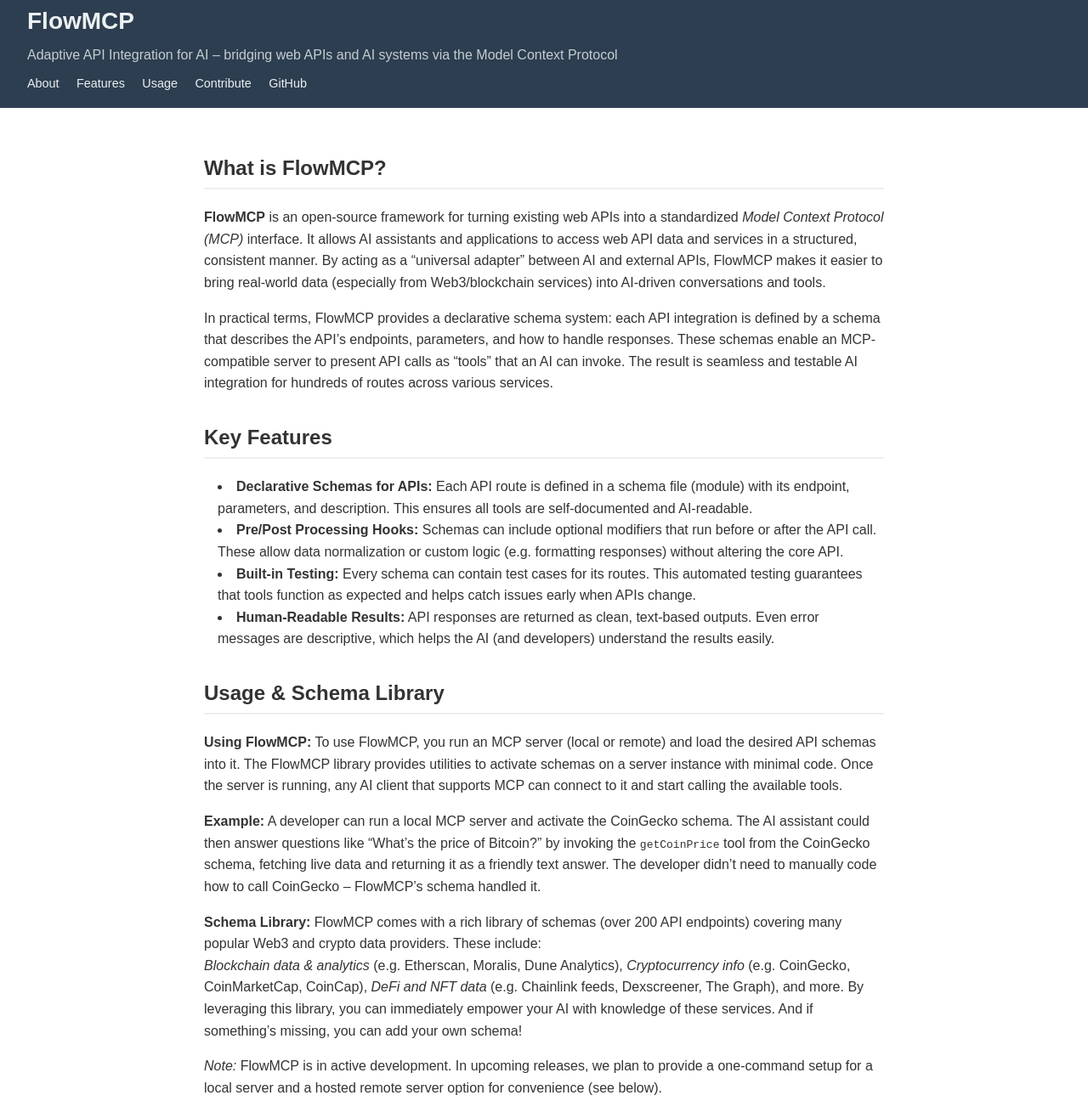
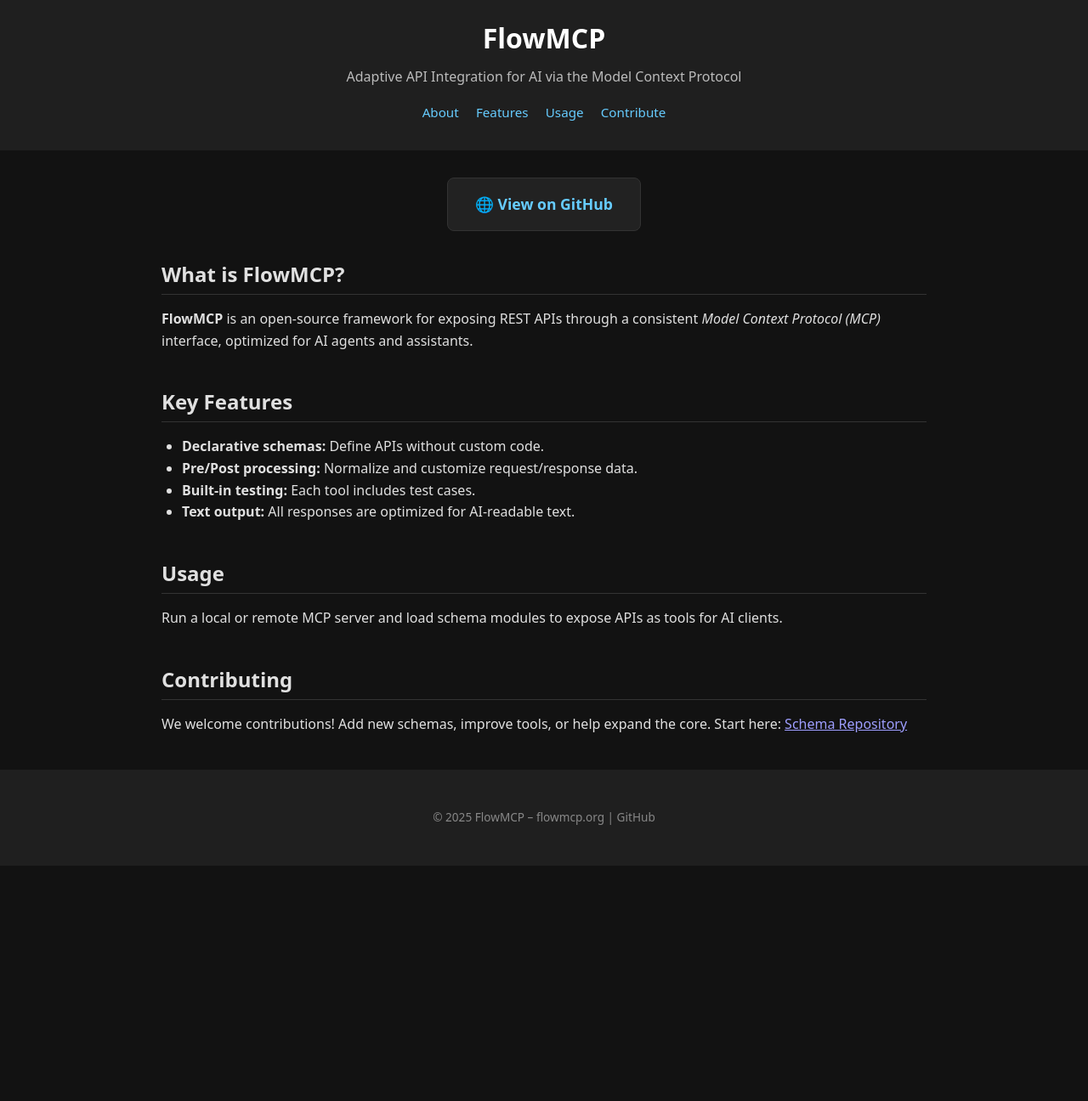
Before and after one commit to FlowMCP/www-flowmcp-org, a plain HTML site: page index.html in a window 1280 px wide. Shown: the part 13-1309 px from the top of the page at 85% size. After the commit the page ends 1032 px from the top, so only its background shows below. Drawn offline with Linux system fonts and the light colour scheme.

Commit message:
hello world!

```diff
--- a/index.html
+++ b/index.html
@@ -5,74 +5,178 @@
   <meta name="viewport" content="width=device-width, initial-scale=1.0" />
   <title>FlowMCP – Adaptive API Integration for AI</title>
   <style>
-    body { font-family: Arial, sans-serif; margin: 0; padding: 0; line-height: 1.6; color: #333; }
-    header { background: #2c3e50; color: #ecf0f1; padding: 1rem 2rem; }
-    header h1 { margin: 0; font-size: 1.75rem; }
-    header p { margin: 0.25rem 0 0; font-size: 1rem; opacity: 0.8; }
-    nav { margin-top: 0.5rem; }
-    nav a { color: #ecf0f1; text-decoration: none; margin-right: 1rem; font-size: 0.9rem; }
-    nav a:hover { text-decoration: underline; }
-    main { padding: 2rem; max-width: 800px; margin: 0 auto; }
-    section { margin-bottom: 2rem; }
-    section h2 { border-bottom: 2px solid #eee; padding-bottom: 0.25rem; }
-    ul { list-style: disc inside; margin: 0.5rem 0 1rem 0; padding-left: 1rem; }
-    footer { background: #f4f4f4; text-align: center; padding: 1rem; font-size: 0.9rem; color: #555; }
-    footer a { color: #555; text-decoration: none; }
+    :root {
+      color-scheme: dark;
+    }
+
+    body {
+      margin: 0;
+      padding: 0;
+      font-family: system-ui, sans-serif;
+      background-color: #121212;
+      color: #e0e0e0;
+      line-height: 1.6;
+    }
+
+    header {
+      background: #1f1f1f;
+      padding: 2rem 1rem;
+      text-align: center;
+    }
+
+    header h1 {
+      margin: 0;
+      font-size: 2rem;
+      color: #ffffff;
+    }
+
+    header p {
+      margin: 0.5rem 0 0;
+      color: #bbbbbb;
+      font-size: 1rem;
+    }
+
+    nav {
+      margin-top: 1rem;
+    }
+
+    nav a {
+      margin: 0 0.5rem;
+      text-decoration: none;
+      color: #66ccff;
+      font-size: 0.95rem;
+    }
+
+    nav a:hover {
+      text-decoration: underline;
+    }
+
+    main {
+      max-width: 900px;
+      margin: 2rem auto;
+      padding: 0 1rem;
+    }
+
+    section {
+      margin-bottom: 2.5rem;
+    }
+
+    section h2 {
+      font-size: 1.5rem;
+      margin-bottom: 0.5rem;
+      border-bottom: 1px solid #333;
+      padding-bottom: 0.25rem;
+    }
+
+    ul {
+      padding-left: 1.5rem;
+    }
+
+    code {
+      background-color: #1e1e1e;
+      padding: 0.2rem 0.4rem;
+      border-radius: 4px;
+      color: #ffcc66;
+    }
+
+    footer {
+      text-align: center;
+      padding: 2rem 1rem;
+      background: #1f1f1f;
+      font-size: 0.85rem;
+      color: #888;
+    }
+
+    footer a {
+      color: #888;
+      text-decoration: none;
+    }
+
+    footer a:hover {
+      text-decoration: underline;
+    }
+
+    /* Central GitHub Button */
+    .github-link {
+      display: flex;
+      justify-content: center;
+      margin: 2rem 0;
+    }
+
+    .github-link a {
+      background-color: #222;
+      color: #66ccff;
+      text-decoration: none;
+      font-weight: bold;
+      padding: 1rem 2rem;
+      border-radius: 8px;
+      font-size: 1.1rem;
+      border: 1px solid #333;
+      transition: background 0.3s, transform 0.2s;
+    }
+
+    .github-link a:hover {
+      background-color: #333;
+      transform: scale(1.03);
+    }
+
+    @media (max-width: 600px) {
+      header h1 {
+        font-size: 1.5rem;
+      }
+      .github-link a {
+        padding: 0.8rem 1.5rem;
+        font-size: 1rem;
+      }
+    }
   </style>
 </head>
 <body>
 
   <header>
     <h1>FlowMCP</h1>
-  <p>Adaptive API Integration for AI – bridging web APIs and AI systems via the Model Context Protocol</p>
+    <p>Adaptive API Integration for AI via the Model Context Protocol</p>
     <nav>
       <a href="#about">About</a>
       <a href="#features">Features</a>
       <a href="#usage">Usage</a>
       <a href="#contribute">Contribute</a>
-    <a href="https://github.com/flowmcp/flowmcp" target="_blank">GitHub</a>
     </nav>
   </header>
 
   <main>
-  <!-- About Section -->
+    <div class="github-link">
+      <a href="https://github.com/flowmcp/flowmcp" target="_blank">🌐 View on GitHub</a>
+    </div>
+
     <section id="about">
       <h2>What is FlowMCP?</h2>
-    <p><strong>FlowMCP</strong> is an open-source framework for turning existing web APIs into a standardized <em>Model Context Protocol (MCP)</em> interface. It allows AI assistants and applications to access web API data and services in a structured, consistent manner. By acting as a <q>universal adapter</q> between AI and external APIs, FlowMCP makes it easier to bring real-world data (especially from Web3/blockchain services) into AI-driven conversations and tools.</p>
-    <p>In practical terms, FlowMCP provides a declarative schema system: each API integration is defined by a schema that describes the API’s endpoints, parameters, and how to handle responses. These schemas enable an MCP-compatible server to present API calls as “tools” that an AI can invoke. The result is seamless and testable AI integration for hundreds of routes across various services.</p>
+      <p><strong>FlowMCP</strong> is an open-source framework for exposing REST APIs through a consistent <em>Model Context Protocol (MCP)</em> interface, optimized for AI agents and assistants.</p>
     </section>
 
-  <!-- Features Section -->
     <section id="features">
       <h2>Key Features</h2>
       <ul>
-      <li><strong>Declarative Schemas for APIs:</strong> Each API route is defined in a schema file (module) with its endpoint, parameters, and description. This ensures all tools are self-documented and AI-readable.</li>
-      <li><strong>Pre/Post Processing Hooks:</strong> Schemas can include optional modifiers that run before or after the API call. These allow data normalization or custom logic (e.g. formatting responses) without altering the core API.</li>
-      <li><strong>Built-in Testing:</strong> Every schema can contain test cases for its routes. This automated testing guarantees that tools function as expected and helps catch issues early when APIs change.</li>
-      <li><strong>Human-Readable Results:</strong> API responses are returned as clean, text-based outputs. Even error messages are descriptive, which helps the AI (and developers) understand the results easily.</li>
+        <li><strong>Declarative schemas:</strong> Define APIs without custom code.</li>
+        <li><strong>Pre/Post processing:</strong> Normalize and customize request/response data.</li>
+        <li><strong>Built-in testing:</strong> Each tool includes test cases.</li>
+        <li><strong>Text output:</strong> All responses are optimized for AI-readable text.</li>
       </ul>
     </section>
 
-  <!-- Usage/Schema Library Section -->
     <section id="usage">
-    <h2>Usage &amp; Schema Library</h2>
-    <p><strong>Using FlowMCP:</strong> To use FlowMCP, you run an MCP server (local or remote) and load the desired API schemas into it. The FlowMCP library provides utilities to activate schemas on a server instance with minimal code. Once the server is running, any AI client that supports MCP can connect to it and start calling the available tools.</p>
-    <p><strong>Example:</strong> A developer can run a local MCP server and activate the CoinGecko schema. The AI assistant could then answer questions like “What’s the price of Bitcoin?” by invoking the <code>getCoinPrice</code> tool from the CoinGecko schema, fetching live data and returning it as a friendly text answer. The developer didn’t need to manually code how to call CoinGecko – FlowMCP’s schema handled it.</p>
-    <p><strong>Schema Library:</strong> FlowMCP comes with a rich library of schemas (over 200 API endpoints) covering many popular Web3 and crypto data providers. These include:<br>
-      <em>Blockchain data &amp; analytics</em> (e.g. Etherscan, Moralis, Dune Analytics), <em>Cryptocurrency info</em> (e.g. CoinGecko, CoinMarketCap, CoinCap), <em>DeFi and NFT data</em> (e.g. Chainlink feeds, Dexscreener, The Graph), and more. By leveraging this library, you can immediately empower your AI with knowledge of these services. And if something’s missing, you can add your own schema!</p>
-    <p><em>Note:</em> FlowMCP is in active development. In upcoming releases, we plan to provide a one-command setup for a local server and a hosted remote server option for convenience (see below).</p>
+      <h2>Usage</h2>
+      <p>Run a local or remote MCP server and load schema modules to expose APIs as tools for AI clients.</p>
     </section>
 
-  <!-- Contribute/Future Section -->
     <section id="contribute">
-    <h2>Contributing &amp; Future Plans</h2>
-    <p><strong>Contributing:</strong> We welcome contributions from developers and enthusiasts. If you have an idea for a new schema or improvement, please visit our GitHub repositories. You can fork the <a href="https://github.com/flowmcp/flowmcp-schemas" target="_blank">FlowMCP-schemas</a> repo to add new API schemas – just drop in a new <code>.mjs</code> file for your provider and submit a pull request. For changes to the core framework or for reporting issues, head to the <a href="https://github.com/flowmcp/flowmcp" target="_blank">FlowMCP core</a> repo. We appreciate tests and documentation with contributions to maintain quality.</p>
-    <p><strong>Future Roadmap:</strong> The project is gearing up to introduce a user-friendly <em>Local Server</em> package, allowing anyone (even non-developers) to run FlowMCP tools on their own machine with minimal setup. Additionally, a secure <em>Remote Server</em> deployment is planned, so that a cloud-based FlowMCP service could serve multiple clients over the internet. These enhancements will broaden the ways FlowMCP can be used – from personal offline setups to shared online services. Stay tuned for updates!</p>
+      <h2>Contributing</h2>
+      <p>We welcome contributions! Add new schemas, improve tools, or help expand the core. Start here: <a href="https://github.com/flowmcp/flowmcp-schemas" target="_blank">Schema Repository</a></p>
     </section>
   </main>
 
   <footer>
-  <p>© 2025 FlowMCP Project – <a href="https://github.com/flowmcp/flowmcp" target="_blank">GitHub</a> | <a href="https://github.com/flowmcp/flowmcp-schemas" target="_blank">Schema Library</a> | Created with ❤️ by the FlowMCP community</p>
+    <p>© 2025 FlowMCP – <a href="https://flowmcp.org">flowmcp.org</a> | <a href="https://github.com/flowmcp">GitHub</a></p>
   </footer>
 
 </body>
```
Lines whose indentation alone changed are shown as unchanged.
